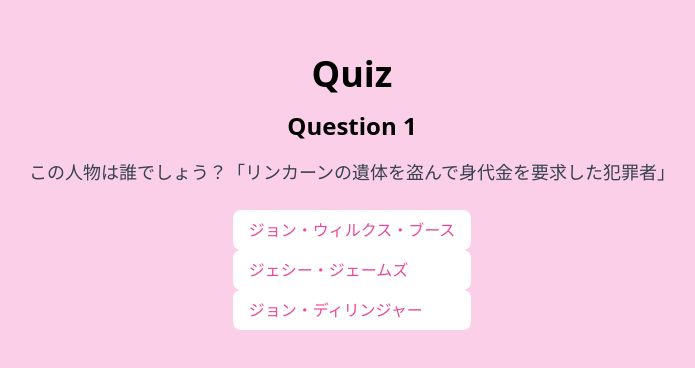
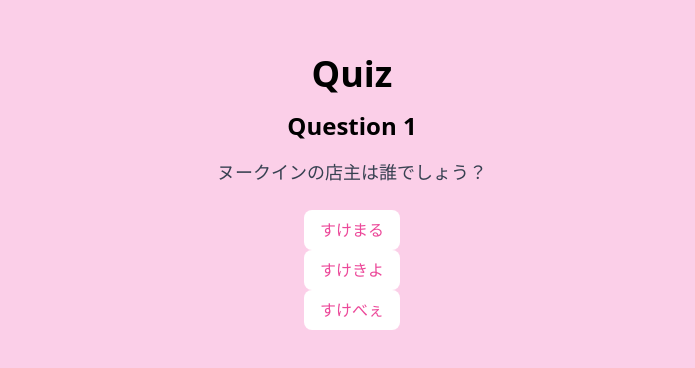
Before and after one commit to sukemaru-web3/quiz-site, a Next.js app: page /quiz in a window 1280 px wide. Shown: the part 196-564 px from the top of the page, without its empty margins (288-983 px from the left). Built offline with nearby package versions, Linux system fonts and the light colour scheme.

Commit message:
quiz修正

```diff
--- a/pages/quiz.js
+++ b/pages/quiz.js
@@ -3,45 +3,42 @@ import { useState } from "react";
 const QuizPage = () => {
   const questions = [
     {
-      question:
-        "この人物は誰でしょう？「リンカーンの遺体を盗んで身代金を要求した犯罪者」",
+      question: "ヌークインの店主は誰でしょう？",
+      options: ["すけまる", "すけきよ", "すけべぇ"],
+      answer: "すけまる",
+    },
+    {
+      question: "ヌークインとはどういう意味？",
       options: [
-        "ジョン・ウィルクス・ブース",
-        "ジェシー・ジェームズ",
-        "ジョン・ディリンジャー",
+        "フランス語で《没入する》という意味",
+        "英語で《すみっこ》という意味",
+        "ロシア語で《寄り集まって》という意味",
       ],
-      answer: "ジョン・ウィルクス・ブース",
+      answer: "英語で《すみっこ》",
+    },
+    {
+      question: "ヌークインのある藤井寺市は…",
+      options: [
+        "大阪で１番小さい市",
+        "全国で１番小さい市",
+        "全国で３番目に小さい市",
+      ],
+      answer: "大阪で１番小さい市",
+    },
+    {
+      question: "マラケシュというボードゲームの特徴は何？",
+      options: [
+        "自分だけが答えを知っていることを隠しながら、参加者全員をその答えに導くよう場を誘導する",
+        "自分のエリアに絨毯を引いて、その絨毯を踏んだプレイヤーからお金を奪う",
+        "沈んでいく島で、財宝カードをGetするか、船で脱出するかを選ぶチキンレース",
+      ],
+      answer: "絨毯を踏んだプレイヤーからお金を奪う",
     },
     {
       question:
-        "この人物は誰でしょう？「実験により万能遺伝子編集技術CRISPRを開発した科学者」",
-      options: [
-        "ロバート・ゴダード",
-        "フランシス・クリック",
-        "ジェニファー・ダウドナー",
-      ],
-      answer: "ジェニファー・ダウドナー",
-    },
-    {
-      question:
-        "この人物は誰でしょう？「フランス革命期に処刑されたフランスの王妃」",
-      options: [
-        "マリー・アントワネット",
-        "エリザベス1世",
-        "キャサリン・メドィチ",
-      ],
-      answer: "マリー・アントワネット",
-    },
-    {
-      question: "この人物は誰でしょう？「南アフリカ共和国初の黒人大統領」",
-      options: ["ネルソン・マンデラ", "ロバート・ムガベ", "ケニー・ドゥアラ"],
-      answer: "ネルソン・マンデラ",
-    },
-    {
-      question:
-        "この人物は誰でしょう？「世界初のコンピュータプログラマーとされる数学者」",
-      options: ["アダ・ラブレス", "グレース・ホッパー", "エイダ・イブ"],
-      answer: "エイダ・イブ",
+        "NFTを発行する時に必要なスマートコントラクトは何という言語で記述する？",
+      options: ["python", "astro", "solidity"],
+      answer: "solidity",
     },
   ];
 
```
